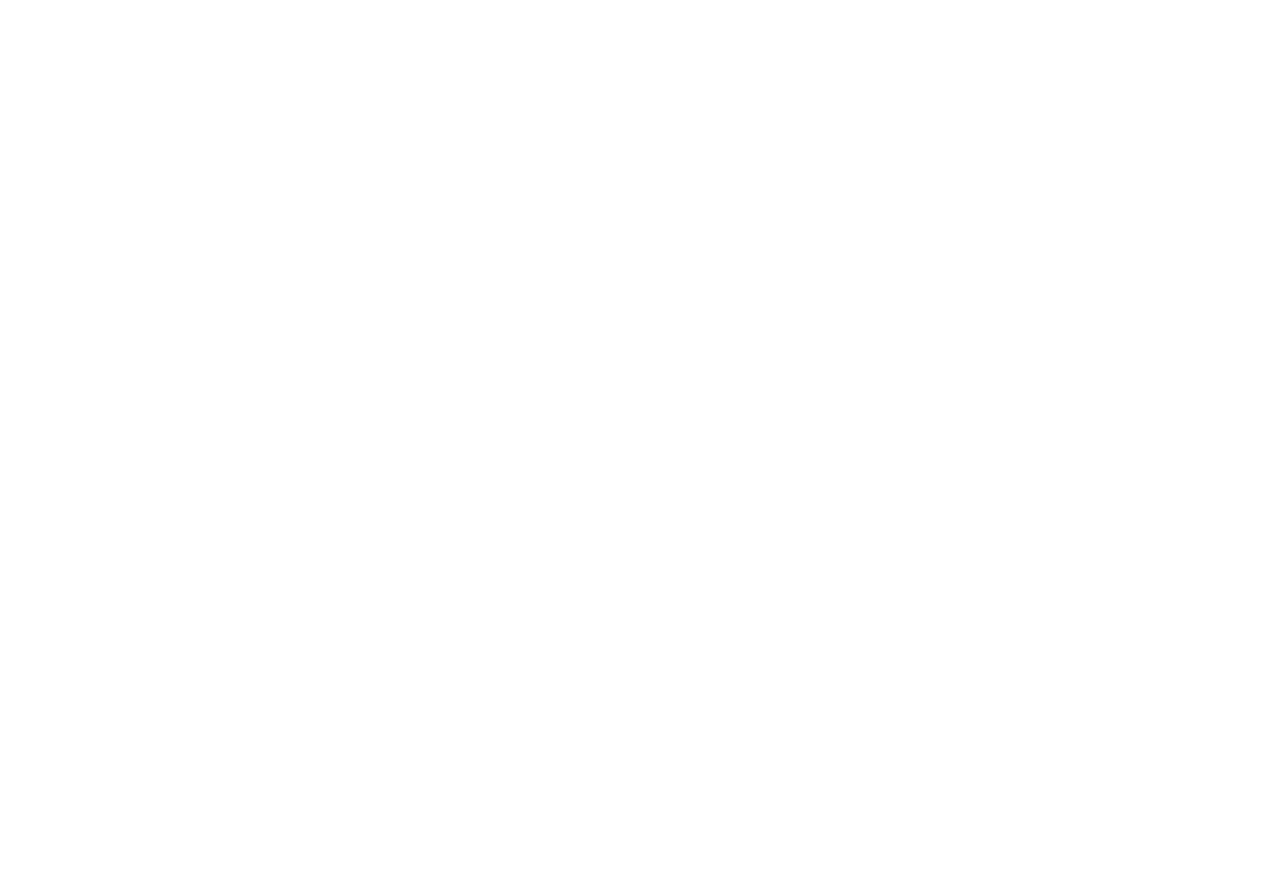
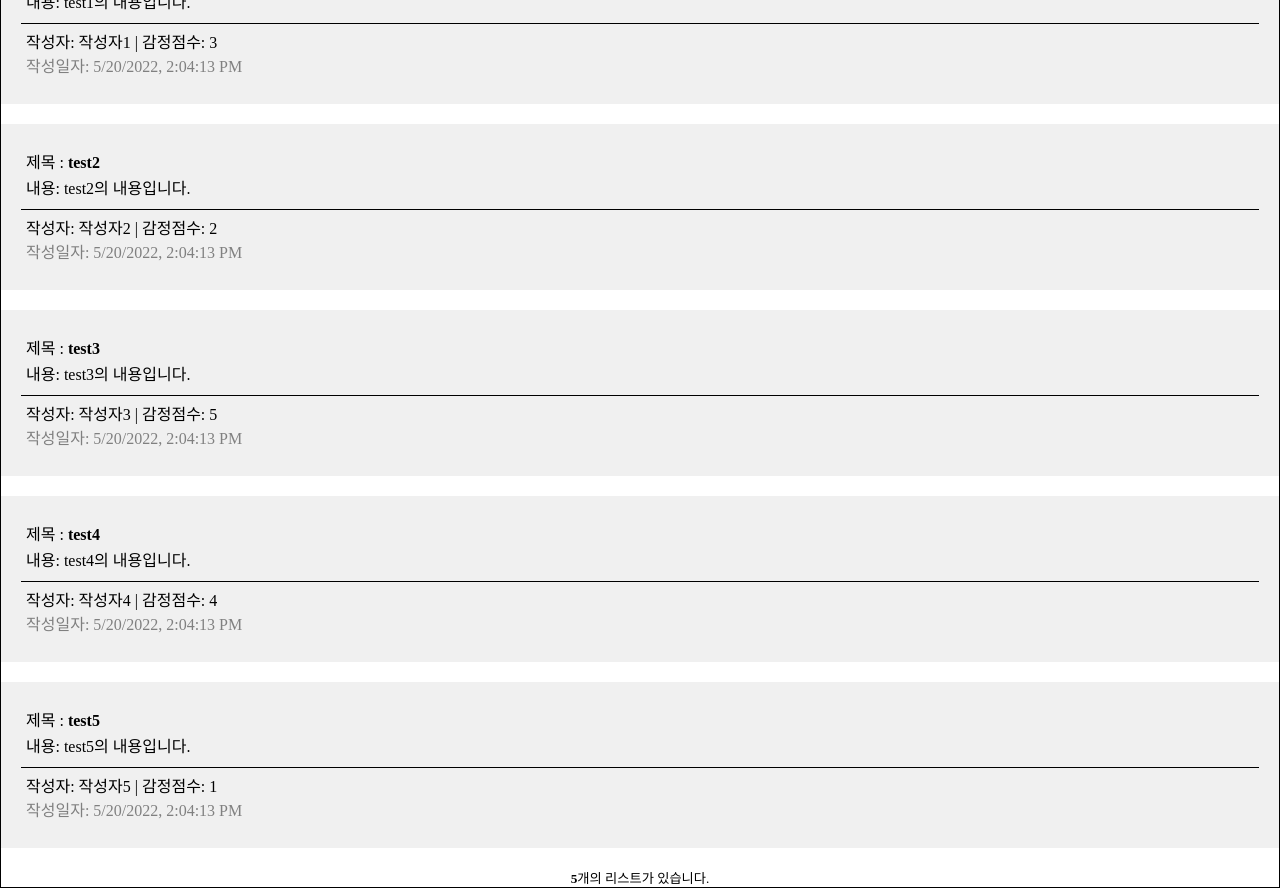
Before and after one commit to superbono/diary_react_01, a React (Create React App) app: page / in a window 1280 px wide. Shown: the part 600-1488 px from the top of the page. Before the commit the page ends 800 px from the top, so only its background shows below. Built offline with nearby package versions, Linux system fonts and the light colour scheme.

Commit message:
list dummy data list 생성 및 테스트

```diff
--- a/src/App.css
+++ b/src/App.css
@@ -3,24 +3,24 @@
   padding: 0;
 }
 
-.App {
+.app-header {
   text-align: center;
   border: 1px solid #000;
   padding: 30px;
 }
 
-.App input,
+.app-header input,
 textarea {
   margin-bottom: 10px;
   width: 300px;
   padding: 7px;
 }
 
-.App textarea {
+.app-header textarea {
   height: 100px;
 }
 
-.App select {
+.app-header select {
   margin-bottom: 10px;
 }
 
@@ -79,3 +79,53 @@
   color: #000;
   font-weight: bold;
 }
+
+.app-list {
+  text-align: center;
+}
+
+.division {
+  border-bottom: 1px solid #000;
+}
+
+.boardList {
+  border: 1px solid #000;
+  margin-top: 30px;
+}
+
+.boardList h5 {
+  font-weight: 300;
+}
+
+.boardList h5 span {
+  font-weight: bold;
+}
+
+.listItem {
+  background-color: rgb(240, 240, 240);
+  margin-bottom: 20px;
+  padding: 20px;
+  text-align: left;
+}
+
+.listItem .info {
+  border-top: 1px solid #000;
+  padding: 5px;
+}
+
+.listItem div:first-child {
+  margin-bottom: 2px;
+}
+
+.listItem .list_content {
+  margin-bottom: 5px !important;
+  padding: 5px;
+}
+
+.listItem .date {
+  color: gray;
+}
+
+.listItem .list_title {
+  font-weight: bold;
+}
--- a/src/App.js
+++ b/src/App.js
@@ -1,104 +1,60 @@
 import "./App.css";
-import React, { useState, useRef } from "react";
+import React from "react";
 import Header from "./components/Header";
+import List from "./components/List";
+
+const dummyList = [
+  {
+    id: 1,
+    title: "test1",
+    content: "test1의 내용입니다.",
+    author: "작성자1",
+    emotion: 3,
+    create_date: new Date().getTime(),
+  },
+  {
+    id: 2,
+    title: "test2",
+    content: "test2의 내용입니다.",
+    author: "작성자2",
+    emotion: 2,
+    create_date: new Date().getTime(),
+  },
+  {
+    id: 3,
+    title: "test3",
+    content: "test3의 내용입니다.",
+    author: "작성자3",
+    emotion: 5,
+    create_date: new Date().getTime(),
+  },
+  {
+    id: 4,
+    title: "test4",
+    content: "test4의 내용입니다.",
+    author: "작성자4",
+    emotion: 4,
+    create_date: new Date().getTime(),
+  },
+  {
+    id: 5,
+    title: "test5",
+    content: "test5의 내용입니다.",
+    author: "작성자5",
+    emotion: 1,
+    create_date: new Date().getTime(),
+  },
+];
 
 function App() {
-  const [state, setState] = useState({
-    title: "",
-    content: "",
-    author: "",
-    emotion: 1,
-  });
-  const titleFocus = useRef();
-  const contentFocus = useRef();
-  const authorFocus = useRef();
-
-  const onSubmit = (e) => {
-    e.preventDefault();
-    if (state.title.length < 1) {
-      // alert("제목을 입력해주세요");
-      titleFocus.current.focus();
-      return;
-    } else if (state.content.length < 4) {
-      // alert("내용을 5자 이상 입력해주세요");
-      contentFocus.current.focus();
-      return;
-    } else if (state.author.length < 2) {
-      // alert("작성자를 입력해주세요");
-      authorFocus.current.focus();
-      return;
-    } else {
-      e.preventDefault();
-      console.log(state);
-      clearInput();
-      alert("저장이 완료되었습니다.");
-    }
-  };
-
-  const handleChange = (e) => {
-    setState({ ...state, [e.target.name]: e.target.value });
-  };
-
-  const clearInput = () => {
-    setState({ title: "", content: "", author: "", emotion: 1 });
-  };
-
   return (
     <div className="App">
-      <Header />
-      <form onSubmit={onSubmit}>
-        <div className="container">
-          <label>제목:</label>
-          <input
-            name="title"
-            className="input_title"
-            ref={titleFocus}
-            value={state.title}
-            onChange={handleChange}
-            placeholder="제목을 입력하세요"
-          />
-        </div>
-        <div className="container">
-          <label style={{ verticalAlign: 110 }}>내용:</label>
-          <textarea
-            name="content"
-            className="area_content"
-            ref={contentFocus}
-            value={state.content}
-            onChange={handleChange}
-            placeholder="내용을 입력하세요."
-          />
-        </div>
-        <div className="container">
-          <label>누구:</label>
-          <input
-            name="author"
-            className="input_author"
-            ref={authorFocus}
-            value={state.author}
-            onChange={handleChange}
-            placeholder="작성자를 입력하세요."
-          />
-        </div>
-        <div className="container">
-          <label>감정:</label>
-          <select value={state.emotion} name="emotion" onChange={handleChange}>
-            <option value={1}>1. 기분이 아주 안좋다.</option>
-            <option value={2}>2. 기분이 안좋다.</option>
-            <option value={3}>3. 그저그렇다.</option>
-            <option value={4}>4. 기분이 좋다.</option>
-            <option value={5}>5. 기분이 아주 좋다.</option>
-          </select>
-        </div>
-        <div className="btn-container-submit">
-          <button type="submit">저장하기</button>
-        </div>
-        <div className="btn-container-reset">
-          <button type="button" onClick={clearInput}>
-            취소
-          </button>
-        </div>
-      </form>
+      <div className="app-header">
+        <Header />
+      </div>
+      <div className="app-list">
+        <List list={dummyList} />
+      </div>
     </div>
   );
 }
--- /dev/null
+++ b/src/components/Division.js
@@ -0,0 +1,5 @@
+const Division = () => {
+  return <div className="division" />;
+};
+
+export default Division;
--- a/src/components/Header.js
+++ b/src/components/Header.js
@@ -1,10 +1,101 @@
-import React from "react";
+import React, { useState, useRef } from "react";
 import "../../src/App.css";
 
 const Header = () => {
+  const [state, setState] = useState({
+    title: "",
+    content: "",
+    author: "",
+    emotion: 1,
+  });
+  const titleFocus = useRef();
+  const contentFocus = useRef();
+  const authorFocus = useRef();
+
+  const onSubmit = (e) => {
+    e.preventDefault();
+    if (state.title.length < 1) {
+      // alert("제목을 입력해주세요");
+      titleFocus.current.focus();
+      return;
+    } else if (state.content.length < 4) {
+      // alert("내용을 5자 이상 입력해주세요");
+      contentFocus.current.focus();
+      return;
+    } else if (state.author.length < 2) {
+      // alert("작성자를 입력해주세요");
+      authorFocus.current.focus();
+      return;
+    } else {
+      e.preventDefault();
+      console.log(state);
+      clearInput();
+      alert("저장이 완료되었습니다.");
+    }
+  };
+
+  const handleChange = (e) => {
+    setState({ ...state, [e.target.name]: e.target.value });
+  };
+
+  const clearInput = () => {
+    setState({ title: "", content: "", author: "", emotion: 1 });
+  };
   return (
     <div className="Header">
-      <h2>MY DIARY</h2>
+      <form onSubmit={onSubmit}>
+        <div className="container">
+          <label>제목:</label>
+          <input
+            name="title"
+            className="input_title"
+            ref={titleFocus}
+            value={state.title}
+            onChange={handleChange}
+            placeholder="제목을 입력하세요"
+          />
+        </div>
+        <div className="container">
+          <label style={{ verticalAlign: 110 }}>내용:</label>
+          <textarea
+            name="content"
+            className="area_content"
+            ref={contentFocus}
+            value={state.content}
+            onChange={handleChange}
+            placeholder="내용을 입력하세요."
+          />
+        </div>
+        <div className="container">
+          <label>누구:</label>
+          <input
+            name="author"
+            className="input_author"
+            ref={authorFocus}
+            value={state.author}
+            onChange={handleChange}
+            placeholder="작성자를 입력하세요."
+          />
+        </div>
+        <div className="container">
+          <label>감정:</label>
+          <select value={state.emotion} name="emotion" onChange={handleChange}>
+            <option value={1}>1. 기분이 아주 안좋다.</option>
+            <option value={2}>2. 기분이 안좋다.</option>
+            <option value={3}>3. 그저그렇다.</option>
+            <option value={4}>4. 기분이 좋다.</option>
+            <option value={5}>5. 기분이 아주 좋다.</option>
+          </select>
+        </div>
+        <div className="btn-container-submit">
+          <button type="submit">저장하기</button>
+        </div>
+        <div className="btn-container-reset">
+          <button type="button" onClick={clearInput}>
+            취소
+          </button>
+        </div>
+      </form>
     </div>
   );
 };
--- /dev/null
+++ b/src/components/List.js
@@ -0,0 +1,26 @@
+import ListItem from "./ListItem";
+// import Division from "./Division";
+
+const List = ({ list }) => {
+  return (
+    <div className="boardList">
+      <br />
+      <h2>리스트</h2>
+      <br />
+      <div>
+        {list.map((item) => (
+          <ListItem key={item.id} item={list} {...item} />
+        ))}
+      </div>
+      <h5>
+        <span>{list.length}</span>개의 리스트가 있습니다.
+      </h5>
+    </div>
+  );
+};
+
+List.defaultProps = {
+  list: [],
+};
+
+export default List;
--- /dev/null
+++ b/src/components/ListItem.js
@@ -0,0 +1,26 @@
+const ListItem = ({ id, title, content, author, emotion, create_date }) => {
+  return (
+    <div className="listItem">
+      <div>
+        <div className="list_content">
+          <div>
+            제목 : <span className="list_title">{title}</span>
+          </div>
+          <div> 내용: {content}</div>
+        </div>
+        <div className="info">
+          <span>
+            작성자: {author} | 감정점수: {emotion}
+          </span>
+          <br />
+          <span className="date">
+            작성일자: {new Date(create_date).toLocaleString()}
+          </span>
+        </div>
+        {/* <Division /> */}
+      </div>
+    </div>
+  );
+};
+
+export default ListItem;
--- a/src/index.js
+++ b/src/index.js
@@ -5,9 +5,9 @@
 
 const root = ReactDOM.createRoot(document.getElementById("root"));
 root.render(
-  <React.StrictMode>
-    <App />
-  </React.StrictMode>
+  // <React.StrictMode>
+  <App />
+  // </React.StrictMode>
 );
 
 // If you want to start measuring performance in your app, pass a function
```
